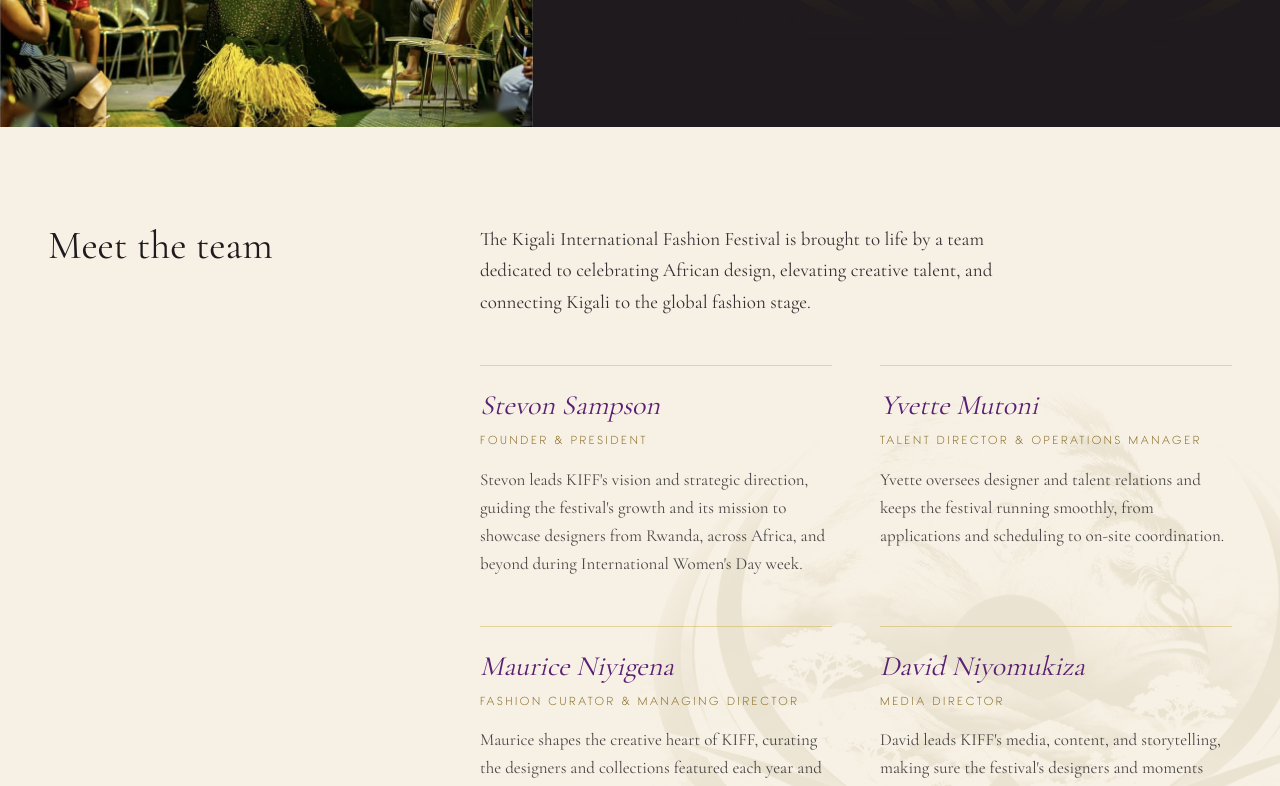
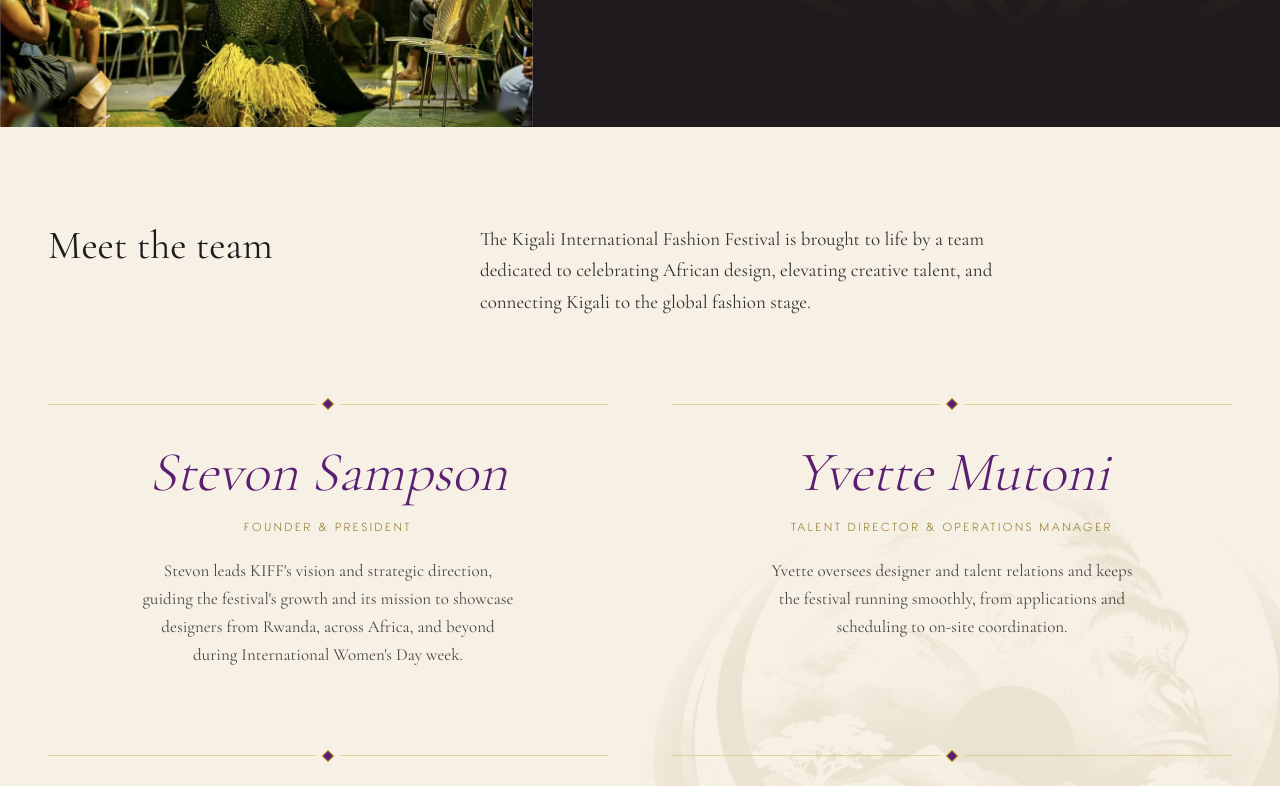
Before and after one commit to nishimweprince/kiff, a Next.js app: page /about in a window 1280 px wide. Shown: the part 2220-3006 px from the top of the page. Built offline with nearby package versions, Linux system fonts and the light colour scheme.

Commit message:
feat: restructure team section layout for improved readability and presentation

```diff
--- a/app/about/page.tsx
+++ b/app/about/page.tsx
@@ -110,29 +110,27 @@
       <div className="relative isolate overflow-hidden">
         <Watermark tone="ivory" />
 
-        {/* Set like a festival programme's credits page: no portraits, the names carry it. */}
-        {/* The heading holds the left column alone; the roster nests under the intro, so names read as entries, not headings. */}
-        <section
-          aria-labelledby="team"
-          className={`${container} grid gap-6 pt-20 md:grid-cols-[minmax(0,4fr)_minmax(0,8fr)] md:gap-14 md:pt-24`}
-        >
-          <h2 id="team" data-reveal="rise" className={h2}>
-            Meet the team
-          </h2>
-          <div>
-            <p data-reveal="rise" className="prose-serif text-ink/90">
-              {ABOUT.team.intro}
-            </p>
-            <ul data-reveal="stagger" className="mt-12 grid gap-x-12 gap-y-12 sm:grid-cols-2">
-              {ABOUT.team.members.map((m) => (
-                <li key={m.name} className="border-t border-gold/40 pt-6">
-                  <h3 className="font-serif text-[1.75rem] font-normal italic leading-[1.1] text-purple">{m.name}</h3>
-                  <p className="caps-sm mt-2.5 leading-[1.7] text-gold-deep">{m.role}</p>
-                  <p className="mt-4 max-w-[46ch] text-[1.0625rem] leading-[1.65] text-ink/80">{m.bio}</p>
-                </li>
-              ))}
-            </ul>
+        {/* Set like a festival programme's credits page: no portraits, the names carry it.
+            The roster spans the full width beneath the heading row, each entry centered under its diamond rule. */}
+        <section aria-labelledby="team" className={`${container} pt-20 md:pt-24`}>
+          <div data-reveal="stagger" className="grid gap-6 md:grid-cols-[minmax(0,4fr)_minmax(0,8fr)] md:gap-14">
+            <h2 id="team" className={h2}>
+              Meet the team
+            </h2>
+            <p className="prose-serif text-ink/90">{ABOUT.team.intro}</p>
           </div>
+          <ul data-reveal="stagger" className="mt-14 grid gap-x-16 gap-y-14 md:mt-20 md:grid-cols-2 md:gap-y-20">
+            {ABOUT.team.members.map((m) => (
+              <li key={m.name} className="flex flex-col items-center text-center">
+                <DiamondRule className="w-full" lineClassName="bg-gold/40" />
+                <h3 className="mt-8 font-serif text-[clamp(2.25rem,4.5vw,3.5rem)] font-light italic leading-[1.05] text-purple">
+                  {m.name}
+                </h3>
+                <p className="caps-sm mt-4 leading-[1.7] text-gold-deep">{m.role}</p>
+                <p className="mt-5 max-w-[46ch] text-[1.0625rem] leading-[1.65] text-ink/80">{m.bio}</p>
+              </li>
+            ))}
+          </ul>
         </section>
 
         <section data-reveal="stagger" aria-labelledby="presented" className={`${container} grid gap-6 py-20 md:grid-cols-[minmax(0,4fr)_minmax(0,8fr)] md:gap-14 md:py-24`}>
```
